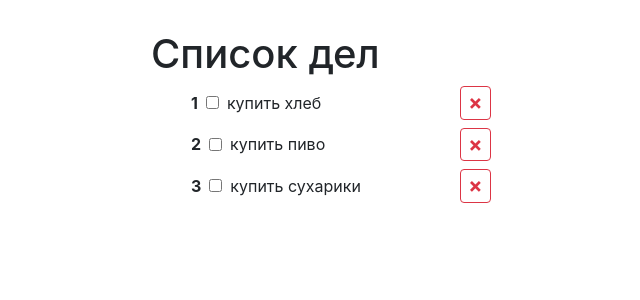
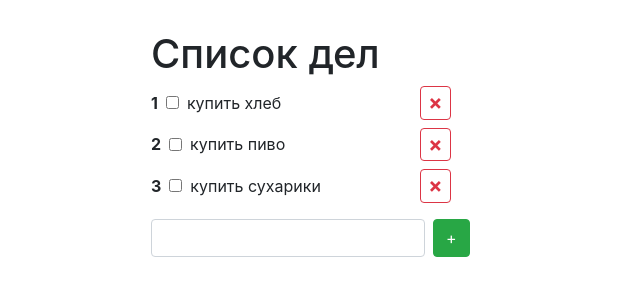
Before and after one commit to SGRashid/react-youtube, a React (Create React App) app: page / in a window 1280 px wide. Shown: the top 300 px of the page, without its empty margins (219-859 px from the left). Built offline with nearby package versions, Linux system fonts and the light colour scheme.

Commit message:
develop: Добавил компонент AddTodo

```diff
--- a/src/App.js
+++ b/src/App.js
@@ -1,6 +1,7 @@
 import React from 'react';
 import TodoList from './components/TodoList/TodoList';
 import Context from './context';
+import AddTodo from './components/AddTodo/AddTodo';
 
 function App() {
 
@@ -28,6 +29,7 @@ function App() {
       <div className="wrapper">
         <h1>Список дел</h1>
         { todos.length ? <TodoList todos={todos} /> : <p>Нет задач</p> }
+        <AddTodo />
       </div>
     </Context.Provider>
   );
--- /dev/null
+++ b/src/components/AddTodo/AddTodo.css
@@ -0,0 +1,7 @@
+.add-todo {
+    width: 300px;
+}
+
+.add-todo input {
+    width: 290px;
+}
--- /dev/null
+++ b/src/components/AddTodo/AddTodo.js
@@ -0,0 +1,13 @@
+import React from 'react';
+import './AddTodo.css'
+
+const AddTodo = () => {
+    return (
+        <div className='add-todo d-flex flex-row'>
+            <input className='form-control' />
+            <button className='ml-2 btn btn-success'>+</button>
+        </div>
+    );
+};
+
+export default AddTodo;
--- a/src/components/TodoList/TodoList.js
+++ b/src/components/TodoList/TodoList.js
@@ -2,7 +2,10 @@ import React from 'react';
 import TodoItem from '../TodoItem/TodoItem';
 
 const styles = {
-    ul: { listStyle: 'none' }
+    ul: {
+        listStyle: 'none',
+        padding: '0'
+    }
 };
 
 const TodoList = (props) => {
```
